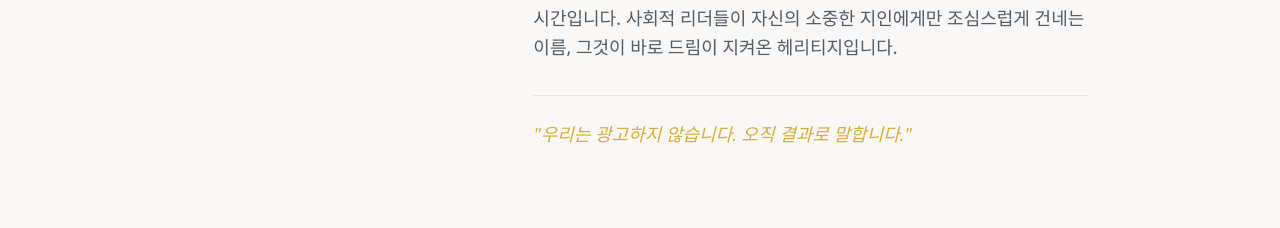
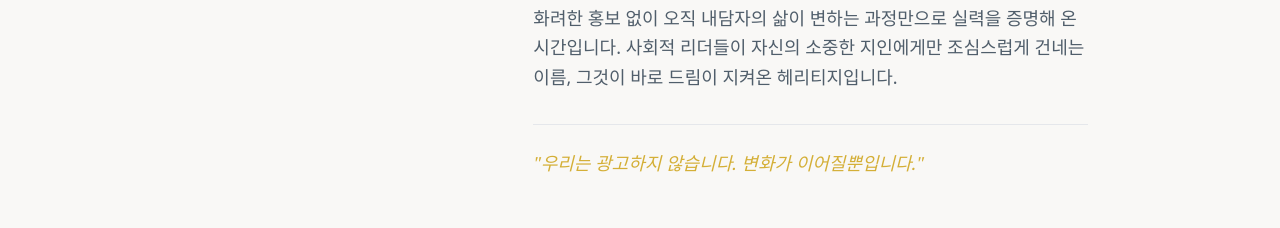
Before and after one commit to hahakeke-ed/new-dream-web, a Next.js app: page /heritage in a window 1280 px wide. Shown: the part 1105-1333 px from the top of the page. Built offline with nearby package versions, Linux system fonts and the light colour scheme.

Commit message:
Update page.tsx

```diff
--- a/app/heritage/page.tsx
+++ b/app/heritage/page.tsx
@@ -139,14 +139,15 @@ export default function HeritagePage() {
             </div>
             <div className="w-full md:w-2/3 text-lg leading-relaxed font-light text-[#505e6b] space-y-8">
               <p>
-                오직 경험에서 경험으로. 2011년, 개업 상담기관이라는 낯선 길을 묵묵히 걸어온 지 어느덧 15년이 되었습니다. 우리는 대중을 향한 광고 대신 사유와 성찰의 깊이에 투자했습니다.
+                오직 경험에서 경험으로.<br/>
+                2011년, 개업 상담기관이라는 낯선 길을 묵묵히 걸어온 지 어느덧 15년이 되었습니다. 우리는 대중을 향한 광고 대신 사유와 성찰의 깊이에 투자했습니다.
               </p>
               <p>
                 화려한 홍보 없이 오직 내담자의 삶이 변하는 과정만으로 실력을 증명해 온 시간입니다. 사회적 리더들이 자신의 소중한 지인에게만 조심스럽게 건네는 이름, 그것이 바로 드림이 지켜온 헤리티지입니다.
               </p>
               <div className="pt-6 border-t border-gray-200">
                 <p className="italic text-[#D4AF37] font-serif">
-                  "우리는 광고하지 않습니다. 오직 결과로 말합니다."
+                  "우리는 광고하지 않습니다. 변화가 이어질뿐입니다."
                 </p>
               </div>
             </div>
```
